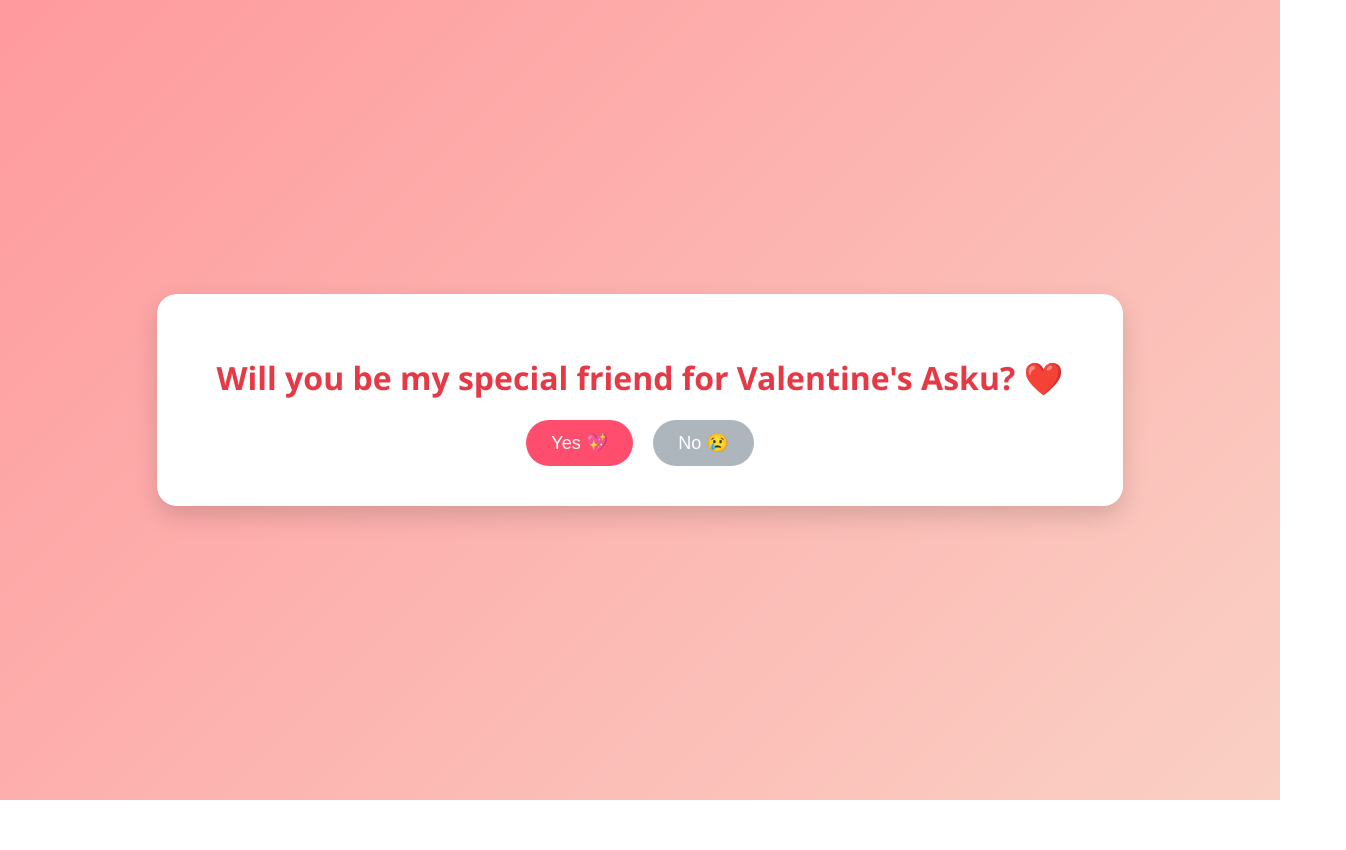
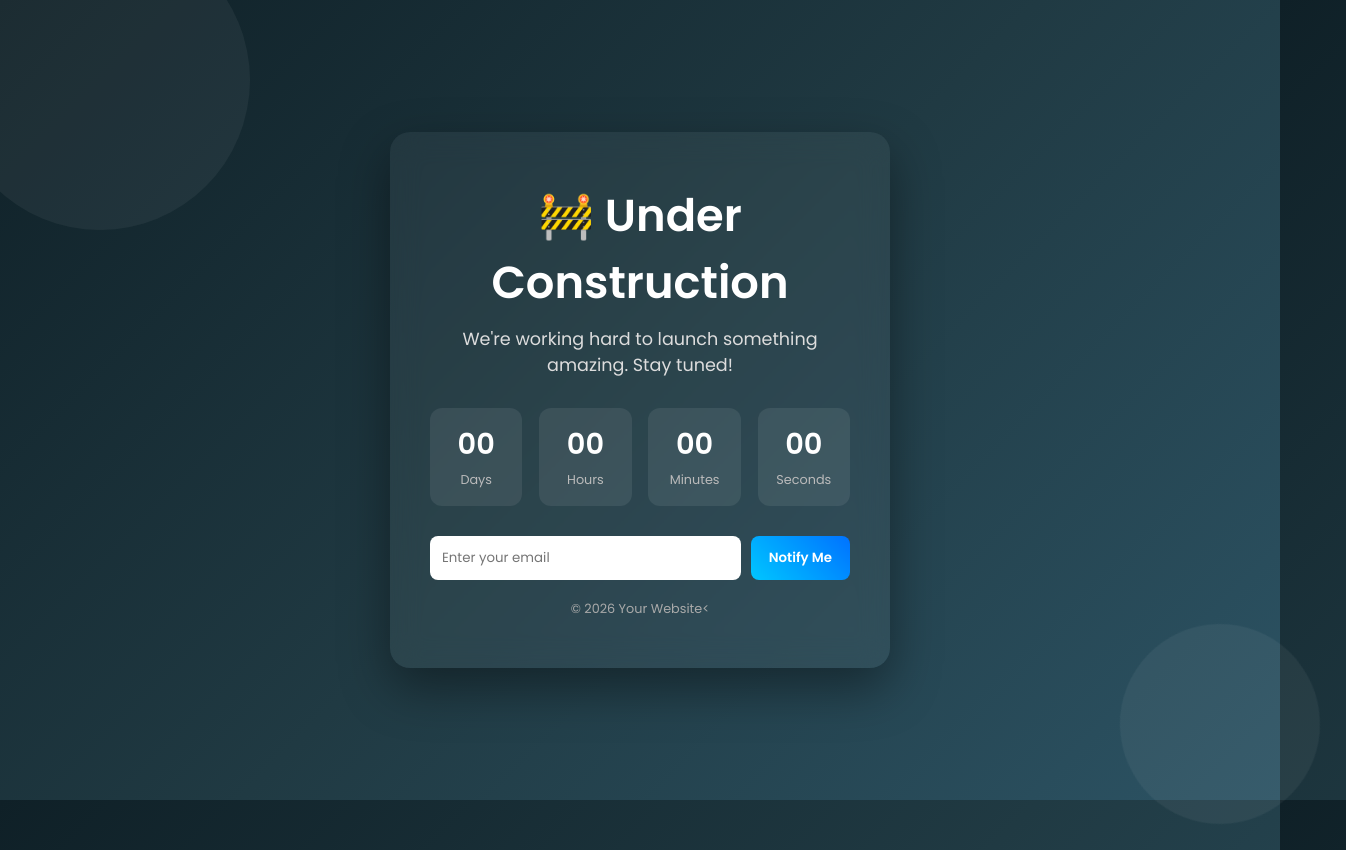
Before and after one commit to Y-D-U/Y-D-U.github.io, a plain HTML site: page index.html in a window 1280 px wide. Shown: the whole page, 1346 px wide, since content can reach past the window. Before the commit the page ends 800 px from the top, so only its background shows below. Drawn offline with Linux system fonts and the light colour scheme.

Commit message:
Under construction

```diff
--- a/index.html
+++ b/index.html
@@ -2,105 +2,180 @@
 <html lang="en">
 <head>
 <meta charset="UTF-8">
-<title>Valentine 💖</title>
+<meta name="viewport" content="width=device-width, initial-scale=1.0">
+<title>Under Construction</title>
+
+<!-- Google Font -->
+<link href="https://fonts.googleapis.com/css2?family=Poppins:wght@300;400;600&display=swap" rel="stylesheet">
 
 <style>
+    * {
+        margin: 0;
+        padding: 0;
+        box-sizing: border-box;
+        font-family: 'Poppins', sans-serif;
+    }
+
     body {
-    margin: 0;
         height: 100vh;
+        background: linear-gradient(135deg, #0f2027, #203a43, #2c5364);
         display: flex;
+        align-items: center;
         justify-content: center;
-    align-items: center;
-    font-family: 'Segoe UI', sans-serif;
-    background: linear-gradient(135deg, #ff9a9e, #fad0c4);
+        color: #fff;
         overflow: hidden;
     }
 
-.card {
-    background: white;
-    padding: 40px 60px;
+    /* Animated background circles */
+    .circle {
+        position: absolute;
+        border-radius: 50%;
+        background: rgba(255,255,255,0.05);
+        animation: float 20s infinite linear;
+    }
+
+    .circle:nth-child(1) {
+        width: 300px;
+        height: 300px;
+        top: -50px;
+        left: -50px;
+    }
+
+    .circle:nth-child(2) {
+        width: 200px;
+        height: 200px;
+        bottom: -40px;
+        right: -40px;
+        animation-duration: 25s;
+    }
+
+    @keyframes float {
+        0% { transform: translateY(0) rotate(0deg); }
+        50% { transform: translateY(-40px) rotate(180deg); }
+        100% { transform: translateY(0) rotate(360deg); }
+    }
+
+    .container {
+        text-align: center;
+        backdrop-filter: blur(15px);
+        background: rgba(255,255,255,0.05);
+        padding: 50px 40px;
         border-radius: 20px;
-    text-align: center;
-    box-shadow: 0 10px 25px rgba(0,0,0,0.15);
+        box-shadow: 0 20px 50px rgba(0,0,0,0.4);
+        animation: fadeIn 1.5s ease;
+        max-width: 500px;
+        width: 90%;
+    }
+
+    @keyframes fadeIn {
+        from { opacity: 0; transform: translateY(20px); }
+        to { opacity: 1; transform: translateY(0); }
     }
 
     h1 {
-    color: #e63946;
+        font-size: 2.8rem;
+        margin-bottom: 10px;
+        font-weight: 600;
     }
 
-.buttons {
-    display: flex;
-    gap: 20px;
-    justify-content: center;
-    margin-top: 20px;
+    p {
+        font-size: 1.1rem;
+        margin-bottom: 30px;
+        color: #ddd;
     }
 
-button {
-    padding: 12px 25px;
-    border: none;
-    border-radius: 25px;
-    font-size: 18px;
-    cursor: pointer;
+    .countdown {
+        display: flex;
+        justify-content: space-between;
+        margin-bottom: 30px;
     }
 
-#yesBtn {
-    background: #ff4d6d;
-    color: white;
+    .time-box {
+        background: rgba(255,255,255,0.08);
+        padding: 15px;
+        border-radius: 12px;
+        width: 22%;
     }
 
-#yesBtn:hover {
-    transform: scale(1.1);
+    .time-box span {
+        display: block;
+        font-size: 1.8rem;
+        font-weight: 600;
     }
 
-#noBtn {
-    background: #adb5bd;
-    color: white;
-    position: relative;
+    .time-box small {
+        font-size: 0.8rem;
+        color: #bbb;
     }
 
-#message {
-    display: none;
-    font-size: 22px;
-    color: #e63946;
+    .notify {
+        display: flex;
+        gap: 10px;
+    }
+
+    .notify input {
+        flex: 1;
+        padding: 12px;
+        border: none;
+        border-radius: 8px;
+        outline: none;
+    }
+
+    .notify button {
+        padding: 12px 18px;
+        border: none;
+        border-radius: 8px;
+        background: #00c6ff;
+        background: linear-gradient(45deg, #00c6ff, #0072ff);
+        color: #fff;
+        font-weight: 600;
+        cursor: pointer;
+        transition: 0.3s;
+    }
+
+    .notify button:hover {
+        transform: scale(1.05);
+        box-shadow: 0 5px 15px rgba(0,0,0,0.3);
+    }
+
+    footer {
         margin-top: 20px;
+        font-size: 0.8rem;
+        color: #aaa;
     }
 </style>
 </head>
-
 <body>
 
-<div class="card">
-    <h1>Will you be my special friend for Valentine's Asku? ❤️</h1>
+<div class="circle"></div>
+<div class="circle"></div>
 
-    <div class="buttons">
-        <button id="yesBtn">Yes 💖</button>
-        <button id="noBtn">No 😢</button>
+<div class="container">
+    <h1>🚧 Under Construction</h1>
+    <p>We're working hard to launch something amazing. Stay tuned!</p>
+
+    <div class="countdown">
+        <div class="time-box">
+            <span id="days">00</span>
+            <small>Days</small>
+        </div>
+        <div class="time-box">
+            <span id="hours">00</span>
+            <small>Hours</small>
+        </div>
+        <div class="time-box">
+            <span id="minutes">00</span>
+            <small>Minutes</small>
+        </div>
+        <div class="time-box">
+            <span id="seconds">00</span>
+            <small>Seconds</small>
+        </div>
     </div>
 
-    <div id="message">YAYYY!!! Redirecting... 💕</div>
+    <div class="notify">
+        <input type="email" placeholder="Enter your email">
+        <button onclick="notifyUser()">Notify Me</button>
     </div>
 
-<script>
-// NO button runs away
-const noBtn = document.getElementById("noBtn");
-
-noBtn.addEventListener("mouseover", () => {
-    const x = Math.random() * (window.innerWidth - 100);
-    const y = Math.random() * (window.innerHeight - 50);
-    noBtn.style.position = "fixed";
-    noBtn.style.left = x + "px";
-    noBtn.style.top = y + "px";
-});
-
-// YES click → show message then redirect
-document.getElementById("yesBtn").onclick = () => {
-    document.getElementById("message").style.display = "block";
-
-    setTimeout(() => {
-        window.location.href = "https://youtu.be/no-qHC_DdIg?si=dYGGb02WpJ3f7Mso";
-    }, 1200);
-};
-</script>
-
-</body>
-</html>
+    <footer>© 2026 Your Website<
```
Lines whose indentation alone changed are shown as unchanged.
